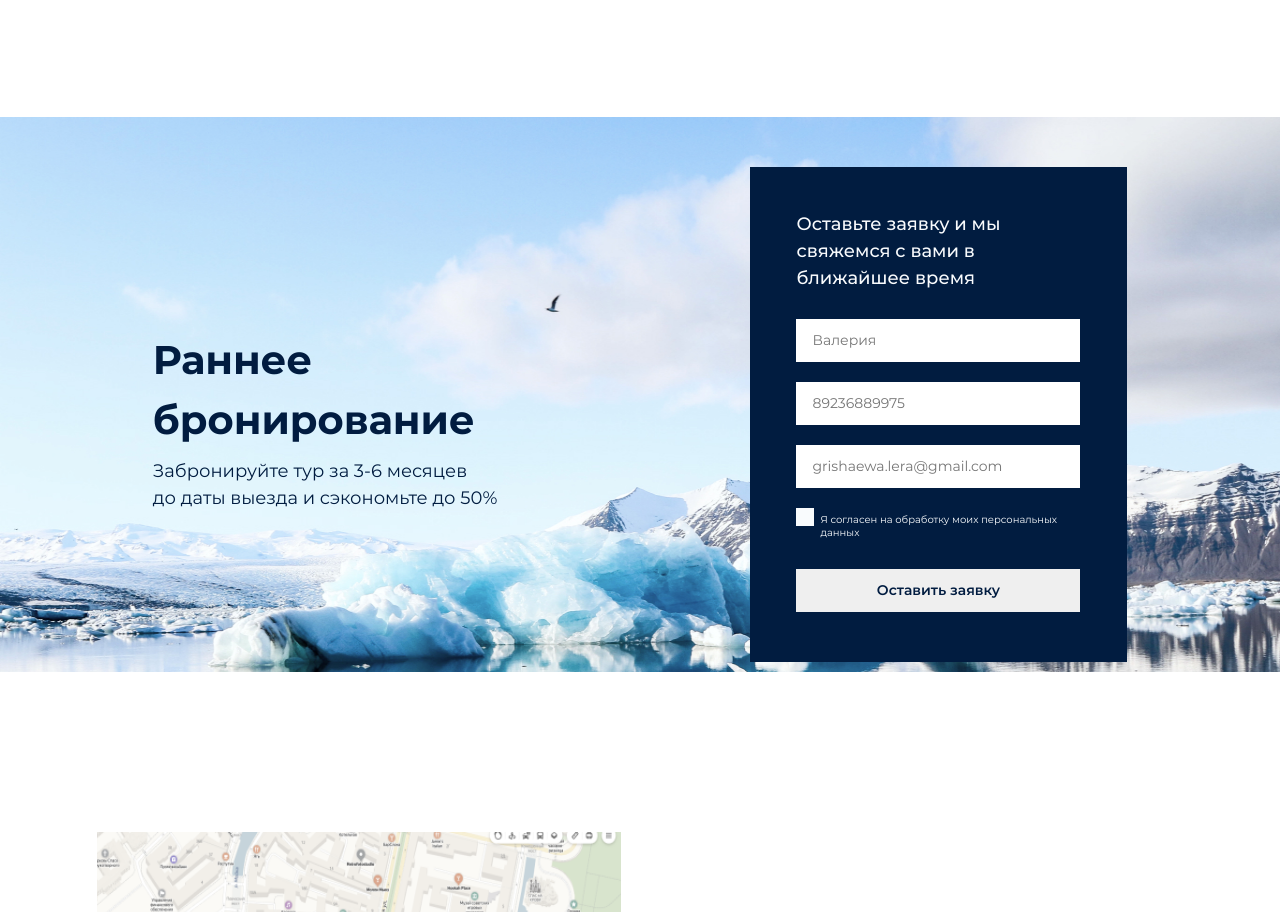
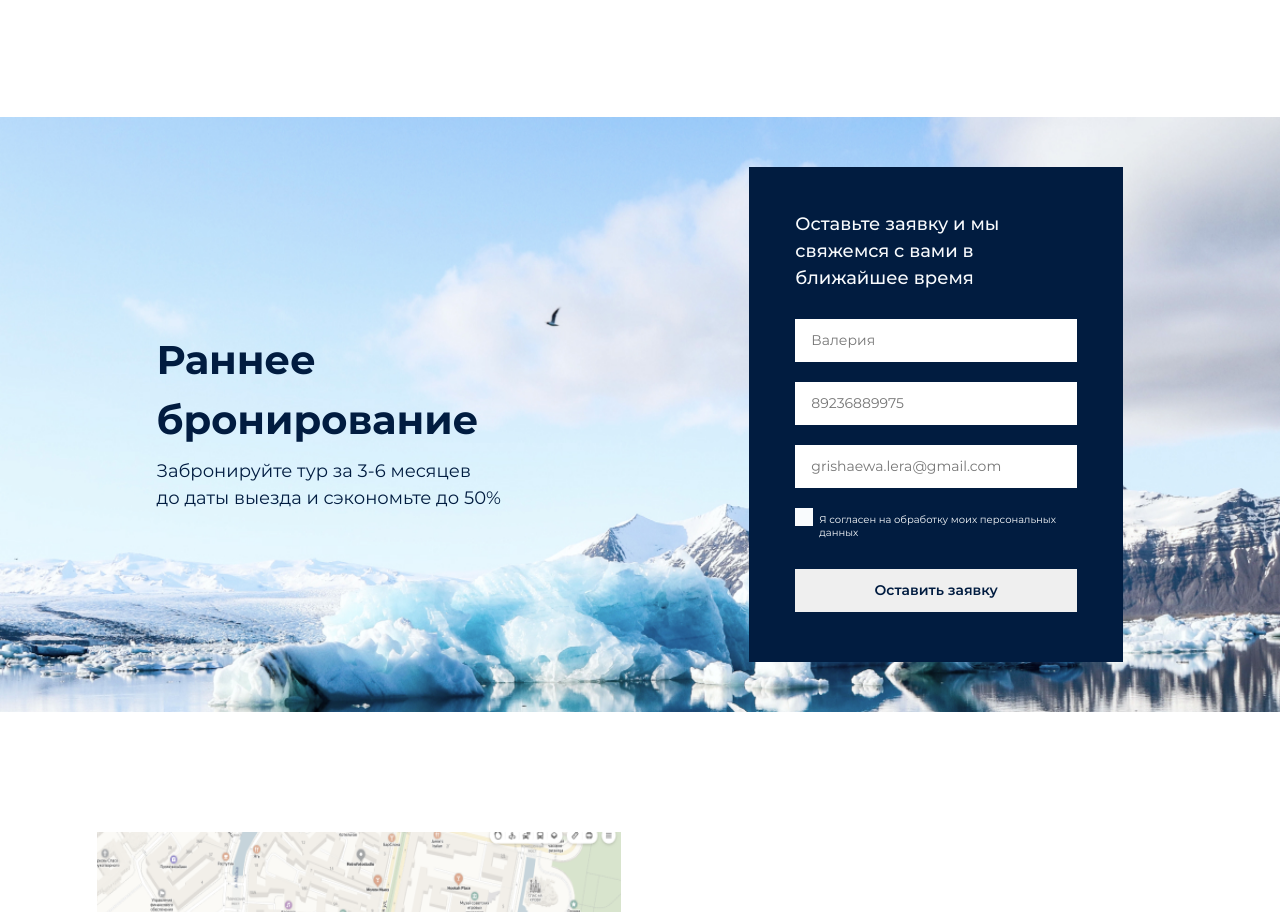
Before and after one commit to lapunya/-antarctic, a website: page source/index.html in a window 1280 px wide. Shown: the part 2786-3698 px from the top of the page. Drawn offline with nearby package versions, Linux system fonts and the light colour scheme; files that its build step writes are made by us from their sources; files whose address does not match are found by name.

Commit message:
feat(sass) - add background-color for tour card and booking block

```diff
--- a/source/sass/blocks/booking.scss
+++ b/source/sass/blocks/booking.scss
@@ -1,7 +1,8 @@
 .booking {
   background-image: url('../img/booking-background-desktop.jpg');
-  background-size: 100% 555px;
+  background-size: 100% 100%;
   background-repeat: no-repeat;
+  background-color: #00BFFF;
 }
 
 .booking__container {
@@ -9,9 +10,9 @@
   max-width: 1160px;
   margin: 0 auto;
   padding-top: 50px;
-  padding-right: 4.4%;
+  padding-right: 60px;
   padding-bottom: 50px;
-  padding-left: 4.4%;
+  padding-left: 60px;
   display: flex;
   justify-content: space-between;
 }
--- a/source/sass/blocks/catalog.scss
+++ b/source/sass/blocks/catalog.scss
@@ -36,6 +36,7 @@
   background-image: url('../img/astoria.jpg');
   background-repeat: no-repeat;
   background-size: 100% 100%;
+  background-color: #00BFFF;
   &--atlantis {
     background-image: url('../img/atlantis.jpg');
   }
```
Also changed, not shown: build/css/style.min.css, build/js/map.js (added), 1 other file.
